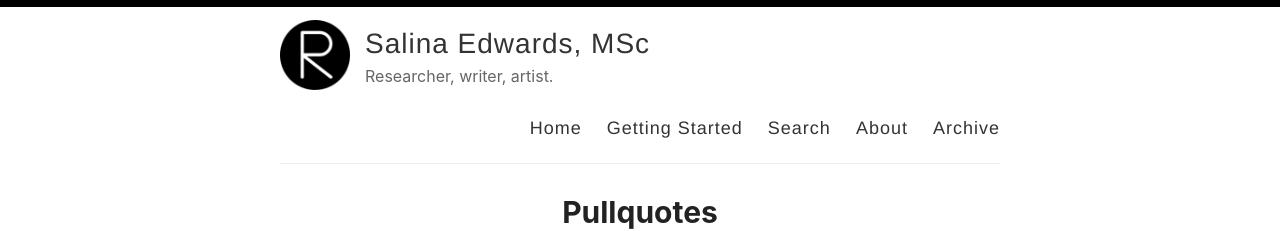
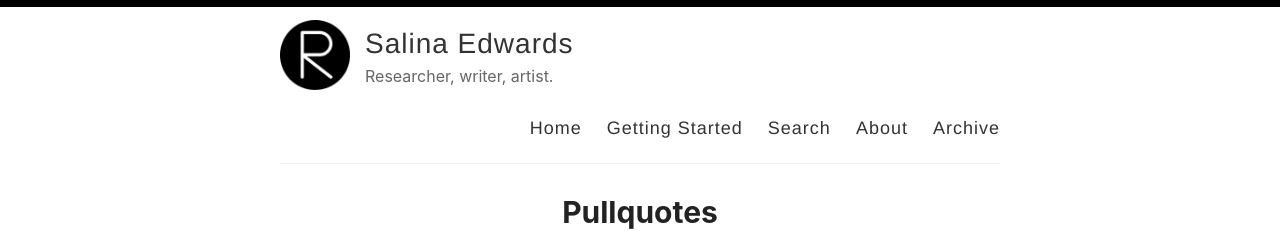
Before and after one commit to salinaedwards/salinaedwards.github.io, a Jekyll site: the page built from index.html, in a window 1280 px wide and 900 px high. Shown: the top 231 px of the window. Built offline with Jekyll 4.4.1, drawn with Linux system fonts in a browser that asks for light colours; the list of posts is cut into pages by our own code.

Commit message:
Update _config.yml

```diff
--- a/_config.yml
+++ b/_config.yml
@@ -3,7 +3,7 @@
 #
 
 # Name of your site (displayed in the header)
-name: Salina Edwards, MSc
+name: Salina Edwards
 
 # Short bio or description (displayed in the header)
 description: Researcher, writer, artist.
```
